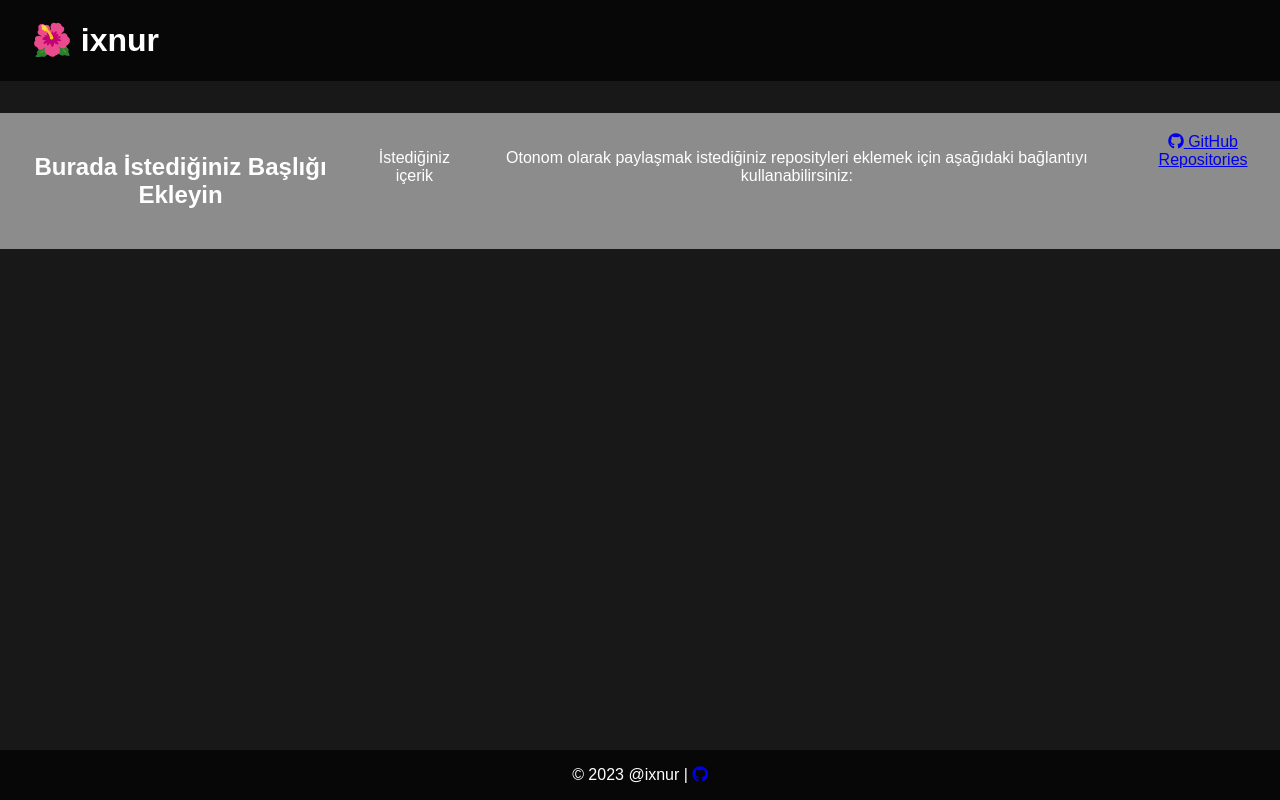
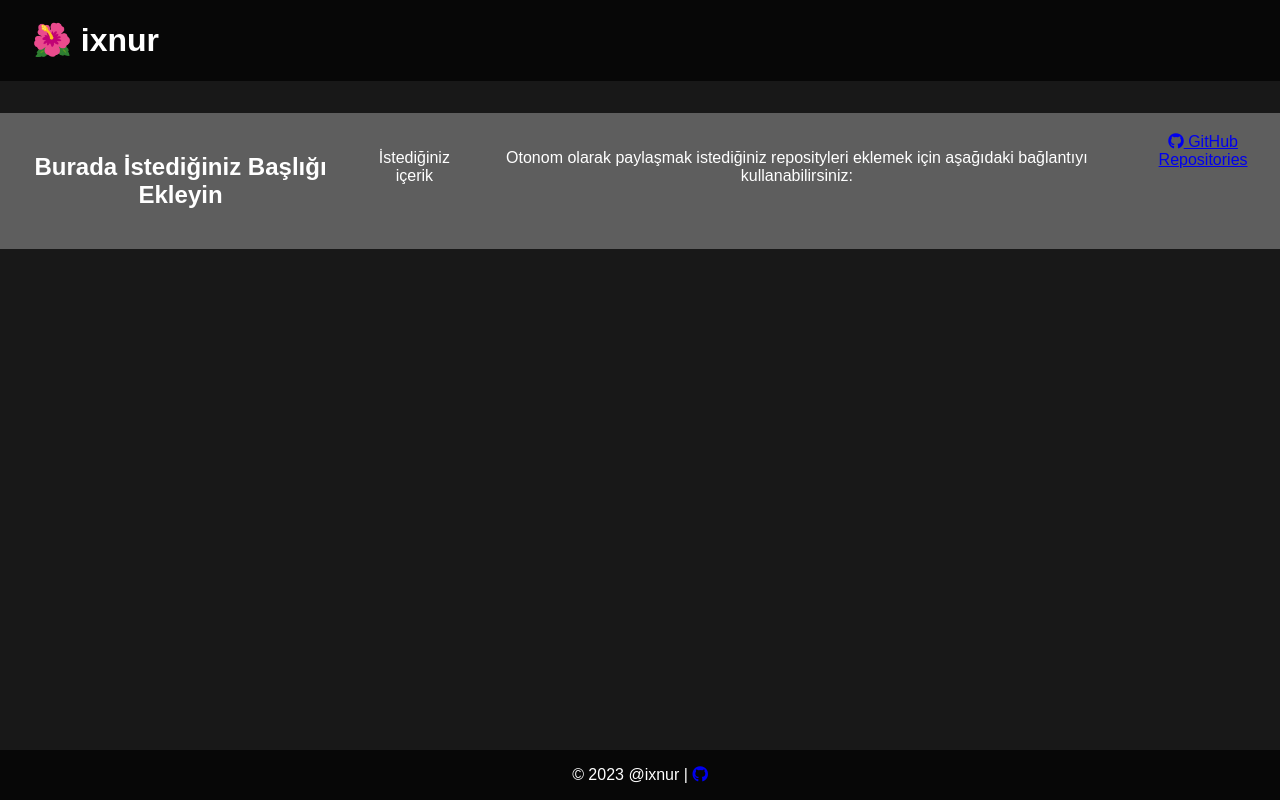
Before and after one commit to ixnur/ixnur.github.io, a plain HTML site: page index.html in a window 1280 px wide. Shown: the top 800 px of the page. Drawn offline with Linux system fonts and the light colour scheme.

Commit message:
Update index.html

```diff
--- a/index.html
+++ b/index.html
@@ -63,10 +63,11 @@ blink {
             }
         }
         .content-block {
-            background-color: rgba(255, 255, 255, 0.5); /* Beyaz ve transparan arka plan */
+            background-color: rgba(255, 255, 255, 0.3); /* Beyaz ve transparan arka plan */
             padding: 20px; /* İçeriği ortalamak için dolgu ekleyin */
             border-radius: 10px; /* Kenarları yuvarlamak için */
             text-align: center; /* İçeriği ortalamak için */
+            width: 100%;
         }
     </style>
 </head>
```
